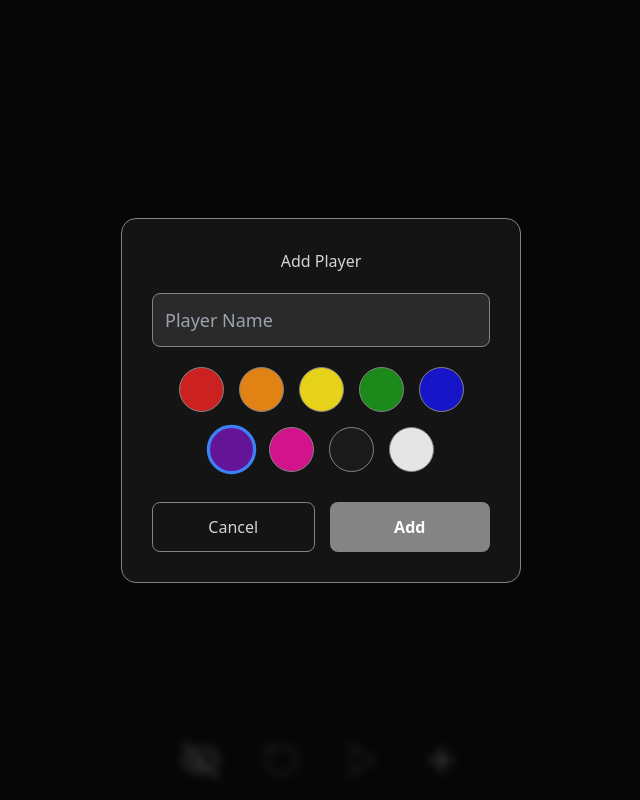
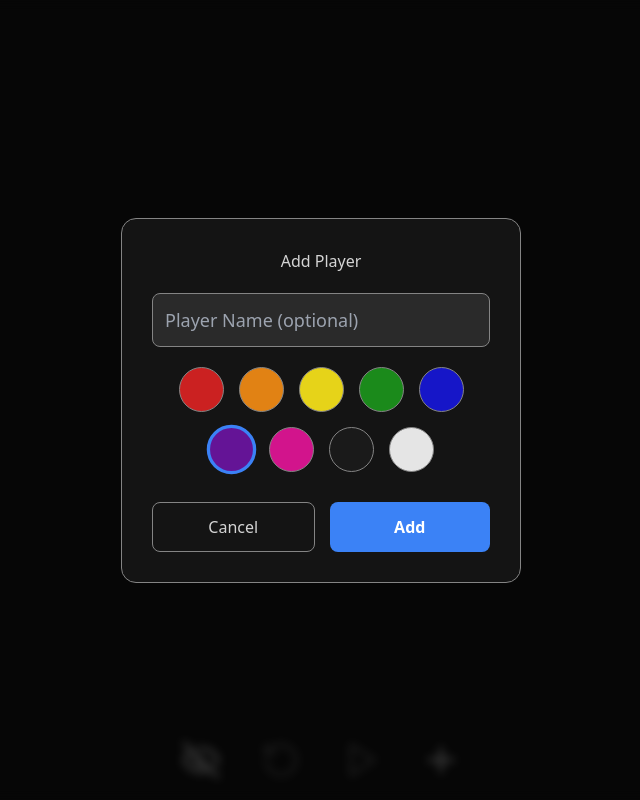
Before and after one commit to adrianocola/hidden-timer, a React (Vite) app: page / in a window 1280 px wide. Both pictures are taken after a click on the button 760 px from the left and 760 px from the top of the page. Shown: the whole page, without its empty margins (319-959 px from the left). Built offline with nearby package versions, Linux system fonts and the light colour scheme.

Commit message:
Make player name optional

```diff
--- a/src/components/PlayerItem.tsx
+++ b/src/components/PlayerItem.tsx
@@ -103,6 +103,7 @@ export function PlayerItem({ index, player }: PlayerItemProps) {
       />
 
       <div className={`flex ${(isGrid || isPolygonal) ? 'flex-col' : 'flex-col sm:flex-row'} items-center justify-center gap-2 sm:gap-x-12 z-[3] text-center`}>
+        {player.name && (
           <div className="flex-none flex justify-center overflow-hidden">
             <span
               className={`${currentFontSizeClass} break-words overflow-hidden text-ellipsis ${player.color === '#e5e5e5' ? 'text-black' : 'text-white'}`}
@@ -113,6 +114,7 @@ export function PlayerItem({ index, player }: PlayerItemProps) {
               {player.name}
             </span>
           </div>
+        )}
         {(!running || showPlayerTimes) && (
           <div className="flex-none flex justify-center">
             <span
--- a/src/components/PlayerModal.tsx
+++ b/src/components/PlayerModal.tsx
@@ -39,10 +39,8 @@ export function PlayerModal({
 
   const handleSubmit = (e: React.FormEvent) => {
     e.preventDefault();
-    if (name.trim()) {
-      onConfirm(name.trim(), selectedColor);
-      onClose();
-    }
+    onConfirm(name.trim(), selectedColor);
+    onClose();
   };
 
   return (
@@ -58,9 +56,8 @@ export function PlayerModal({
 
         <form onSubmit={handleSubmit} className="flex flex-col gap-5">
           <input
-            autoFocus
             type="text"
-            placeholder="Player Name"
+            placeholder="Player Name (optional)"
             value={name}
             onChange={(e) => setName(e.target.value)}
             maxLength={20}
@@ -104,10 +101,7 @@ export function PlayerModal({
             </button>
             <button
               type="submit"
-              disabled={!name.trim()}
-              className={`flex-1 p-3 rounded-lg border-none text-white text-base font-bold ${
-                name.trim() ? 'bg-[#3b82f6] cursor-pointer' : 'bg-ui-disabled cursor-default'
-              }`}
+              className="flex-1 p-3 rounded-lg border-none text-white text-base font-bold bg-[#3b82f6] cursor-pointer"
             >
               {confirmLabel}
             </button>
```
Lines whose indentation alone changed are shown as unchanged.
